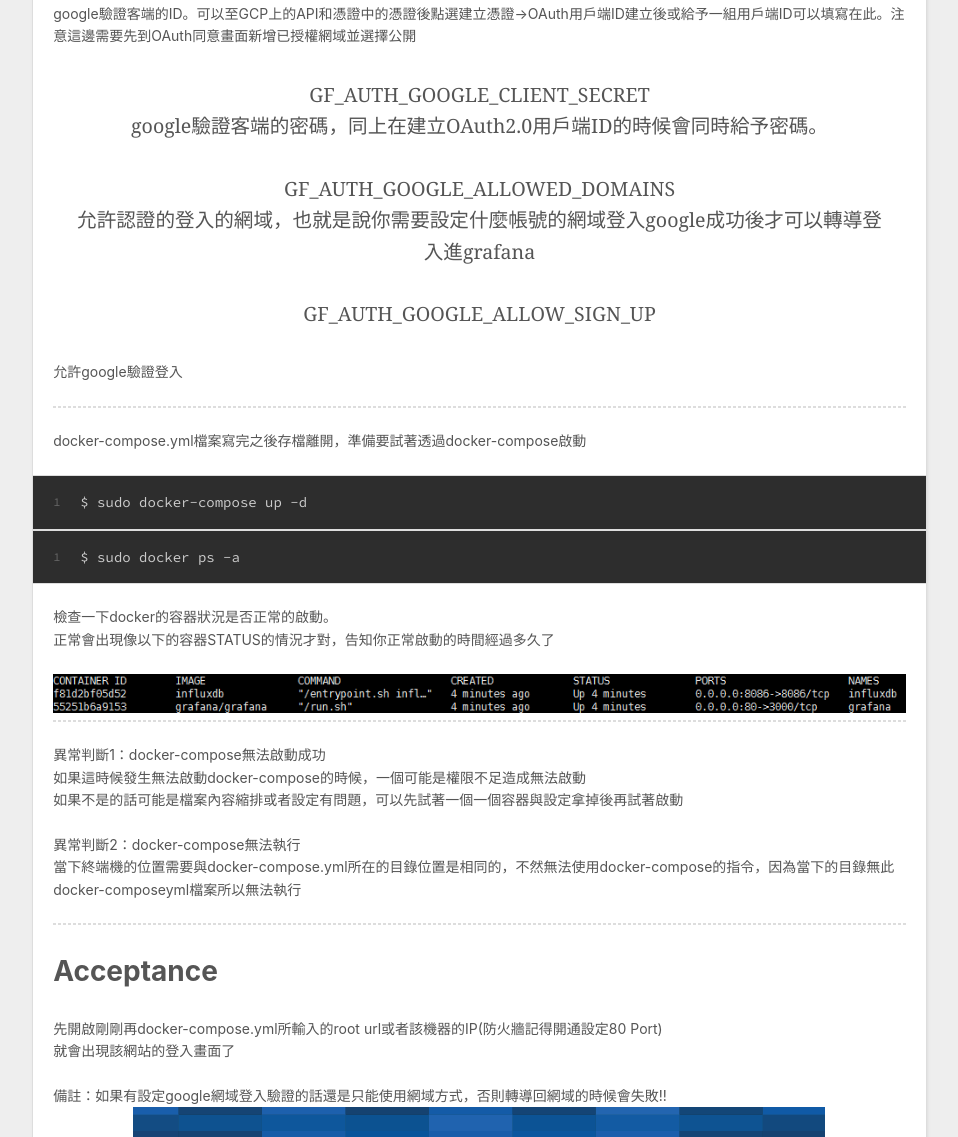
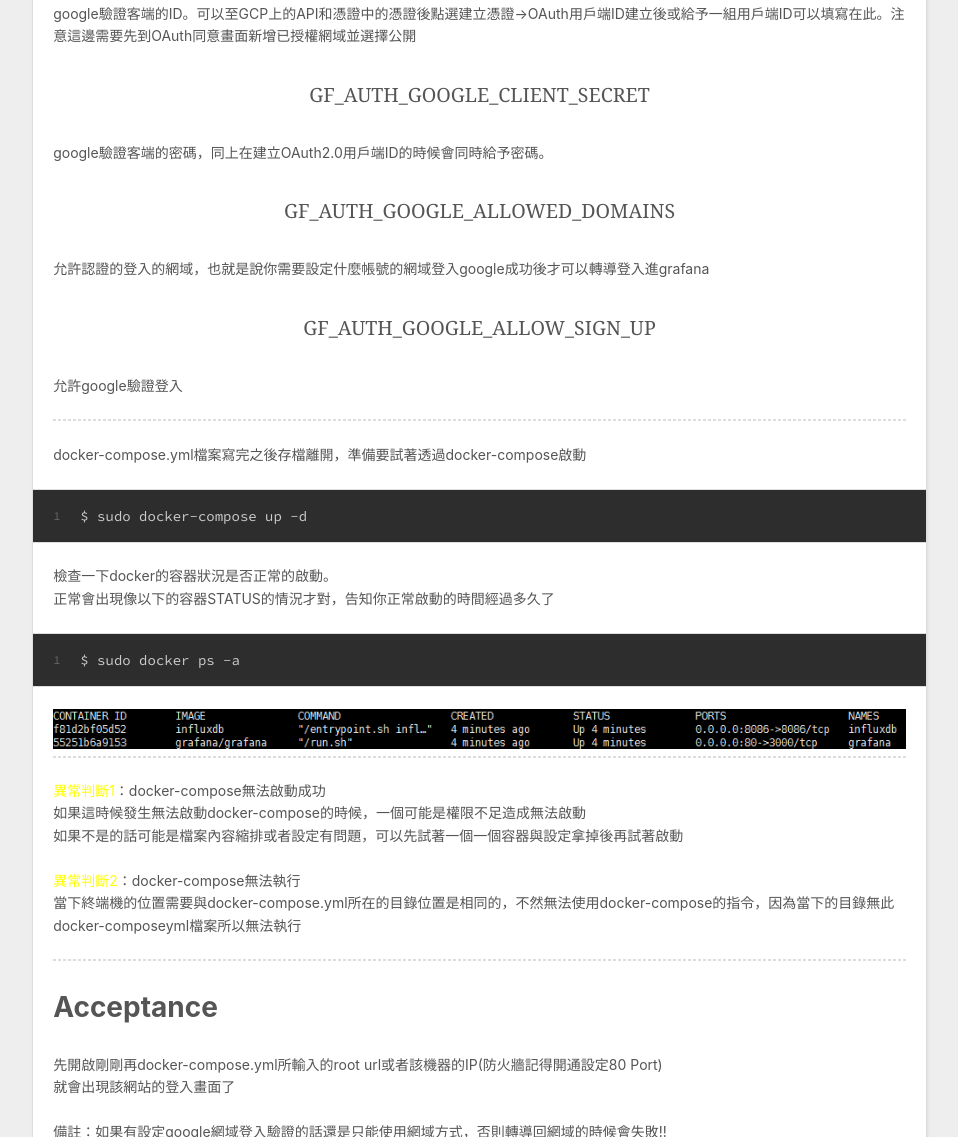
Before and after one commit to asd01248967/asd01248967.github.io, a plain HTML site: page index.html in a window 1280 px wide. Shown: the part 3379-4516 px from the top of the page, without its empty margins (8-966 px from the left). Drawn offline with nearby package versions, Linux system fonts and the light colour scheme.

Commit message:
Site updated: 2019-03-28 12:59:12

```diff
--- a/index.html
+++ b/index.html
@@ -167,11 +167,13 @@
 </blockquote>
 <p>google驗證客端的ID。可以至GCP上的API和憑證中的憑證後點選建立憑證→OAuth用戶端ID建立後或給予一組用戶端ID可以填寫在此。注意這邊需要先到OAuth同意畫面新增已授權網域並選擇公開</p>
 <blockquote>
-<p>GF_AUTH_GOOGLE_CLIENT_SECRET<br>google驗證客端的密碼，同上在建立OAuth2.0用戶端ID的時候會同時給予密碼。</p>
+<p>GF_AUTH_GOOGLE_CLIENT_SECRET</p>
 </blockquote>
+<p>google驗證客端的密碼，同上在建立OAuth2.0用戶端ID的時候會同時給予密碼。</p>
 <blockquote>
-<p>GF_AUTH_GOOGLE_ALLOWED_DOMAINS<br>允許認證的登入的網域，也就是說你需要設定什麼帳號的網域登入google成功後才可以轉導登入進grafana</p>
+<p>GF_AUTH_GOOGLE_ALLOWED_DOMAINS</p>
 </blockquote>
+<p>允許認證的登入的網域，也就是說你需要設定什麼帳號的網域登入google成功後才可以轉導登入進grafana</p>
 <blockquote>
 <p>GF_AUTH_GOOGLE_ALLOW_SIGN_UP</p>
 </blockquote>
@@ -179,12 +181,11 @@
 <hr>
 <p>docker-compose.yml檔案寫完之後存檔離開，準備要試著透過docker-compose啟動</p>
 <figure class="highlight sh"><table><tr><td class="gutter"><pre><span class="line">1</span><br></pre></td><td class="code"><pre><span class="line">$ sudo docker-compose up -d</span><br></pre></td></tr></table></figure>
-<figure class="highlight sh"><table><tr><td class="gutter"><pre><span class="line">1</span><br></pre></td><td class="code"><pre><span class="line">$ sudo docker ps -a</span><br></pre></td></tr></table></figure>
-<p>檢查一下docker的容器狀況是否正常的啟動。<br>正常會出現像以下的容器STATUS的情況才對，告知你正常啟動的時間經過多久了</p>
+<p>檢查一下docker的容器狀況是否正常的啟動。<br>正常會出現像以下的容器STATUS的情況才對，告知你正常啟動的時間經過多久了<br><figure class="highlight sh"><table><tr><td class="gutter"><pre><span class="line">1</span><br></pre></td><td class="code"><pre><span class="line">$ sudo docker ps -a</span><br></pre></td></tr></table></figure></p>
 <img src="/2019/03/27/docker-compose建立Grafana與Influxdb/01.png">
 <hr>
-<p>異常判斷1：docker-compose無法啟動成功<br>如果這時候發生無法啟動docker-compose的時候，一個可能是權限不足造成無法啟動<br>如果不是的話可能是檔案內容縮排或者設定有問題，可以先試著一個一個容器與設定拿掉後再試著啟動</p>
-<p>異常判斷2：docker-compose無法執行<br>當下終端機的位置需要與docker-compose.yml所在的目錄位置是相同的，不然無法使用docker-compose的指令，因為當下的目錄無此docker-composeyml檔案所以無法執行</p>
+<p><font color="yellow">異常判斷1</font>：docker-compose無法啟動成功<br>如果這時候發生無法啟動docker-compose的時候，一個可能是權限不足造成無法啟動<br>如果不是的話可能是檔案內容縮排或者設定有問題，可以先試著一個一個容器與設定拿掉後再試著啟動</p>
+<p><font color="yellow">異常判斷2</font>：docker-compose無法執行<br>當下終端機的位置需要與docker-compose.yml所在的目錄位置是相同的，不然無法使用docker-compose的指令，因為當下的目錄無此docker-composeyml檔案所以無法執行</p>
 <hr>
 <h1 id="Acceptance"><a href="#Acceptance" class="headerlink" title="Acceptance"></a>Acceptance</h1><p>先開啟剛剛再docker-compose.yml所輸入的root url或者該機器的IP(防火牆記得開通設定80 Port)<br>就會出現該網站的登入畫面了</p>
 <p>備註：如果有設定google網域登入驗證的話還是只能使用網域方式，否則轉導回網域的時候會失敗!!<br><img src="/2019/03/27/docker-compose建立Grafana與Influxdb/02.png"></p>
@@ -197,7 +198,7 @@
 
     </div>
     <footer class="article-footer">
-      <a data-url="http://yoursite.com/2019/03/27/docker-compose建立Grafana與Influxdb/" data-id="cjts43pif0000wok0cx83zv2s" class="article-share-link">Share</a>
+      <a data-url="http://yoursite.com/2019/03/27/docker-compose建立Grafana與Influxdb/" data-id="cjts64fg30000fck0jwkhl2yq" class="article-share-link">Share</a>
 
 
     </footer>
@@ -312,7 +313,7 @@
 
     </div>
     <footer class="article-footer">
-      <a data-url="http://yoursite.com/2019/03/26/利用docker-compose建立Grafana與上傳圖片功能/" data-id="cjts43pj50001wok0vzqe070w" class="article-share-link">Share</a>
+      <a data-url="http://yoursite.com/2019/03/26/利用docker-compose建立Grafana與上傳圖片功能/" data-id="cjts64fgl0002fck08a2kg6r5" class="article-share-link">Share</a>
 
 
     </footer>
@@ -357,7 +358,7 @@
 
     </div>
     <footer class="article-footer">
-      <a data-url="http://yoursite.com/2019/03/22/hello-world/" data-id="cjts43pje0002wok00n2y156l" class="article-share-link">Share</a>
+      <a data-url="http://yoursite.com/2019/03/22/hello-world/" data-id="cjts64fgd0001fck0i1xbu1ia" class="article-share-link">Share</a>
 
 
     </footer>
```
Also changed, not shown: 2019/03/22/hello-world/index.html (+1 -1 lines), 2019/03/26/利用docker-compose建立Grafana與上傳圖片功能/index.html (+1 -1 lines), 2019/03/27/docker-compose建立Grafana與Influxdb/index.html (+9 -8 lines), 2019/03/27/docker-compose建立Grafana與Influxdb/03.png.
